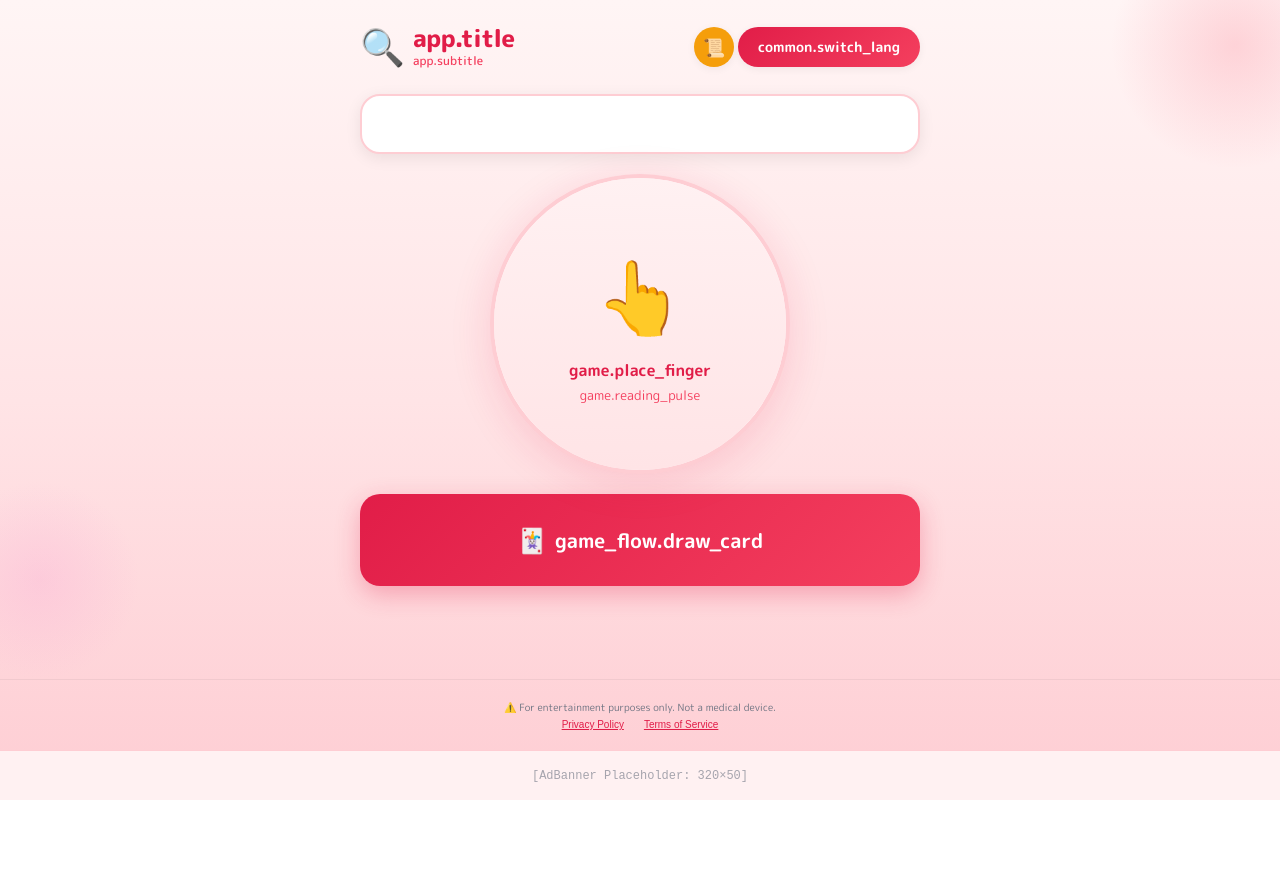
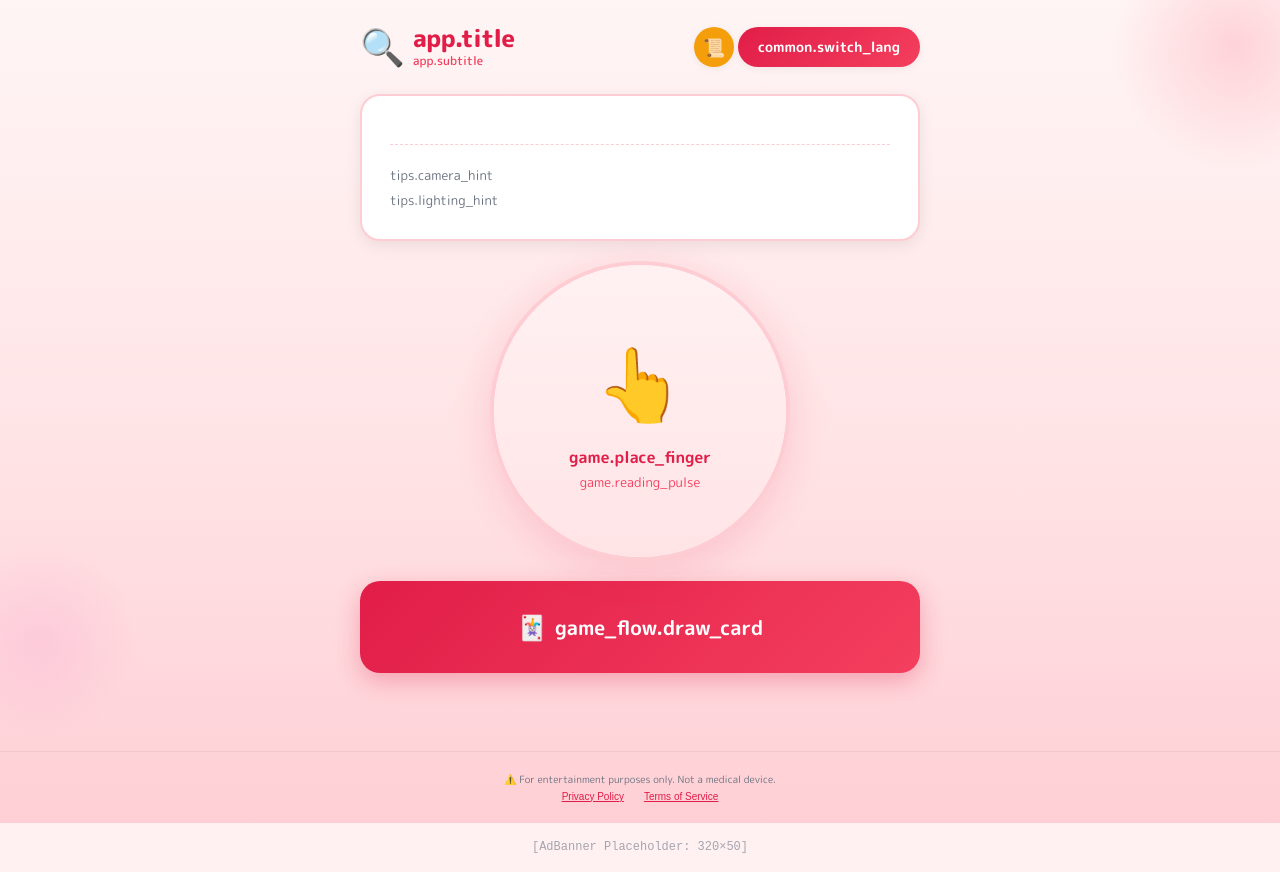
Before and after one commit to masakiaaaaaaa/liar, a React (Vite) app: page / in a window 1280 px wide. Before the commit the page ends 800 px from the top, so only its background shows below. Built offline with nearby package versions, Linux system fonts and the light colour scheme; the HTML template or start-up script is replaced by a standard one; what @capacitor/core would draw is missing.

Commit message:
feat: Camera and lighting tips in How To Play

```diff
--- a/src/App.tsx
+++ b/src/App.tsx
@@ -445,6 +445,23 @@ function App() {
               }}>
                 <Trans i18nKey="game.how_to_play" components={{ strong: <strong style={{ color: 'var(--color-primary)' }} />, br: <br /> }} />
               </p>
+
+              {/* Tips Section */}
+              <div style={{
+                marginTop: 'var(--space-md)',
+                paddingTop: 'var(--space-md)',
+                borderTop: '1px dashed var(--color-primary-border)',
+                fontSize: 'clamp(11px, 3vw, 13px)',
+                color: 'var(--color-text-muted)',
+                lineHeight: 1.6,
+              }}>
+                <p style={{ margin: '0 0 var(--space-xs) 0' }}>
+                  {t('tips.camera_hint')}
+                </p>
+                <p style={{ margin: 0 }}>
+                  {t('tips.lighting_hint')}
+                </p>
+              </div>
             </div>
           )}
 
```
Also changed, not shown: src/i18n.ts (+14 -2 lines).
